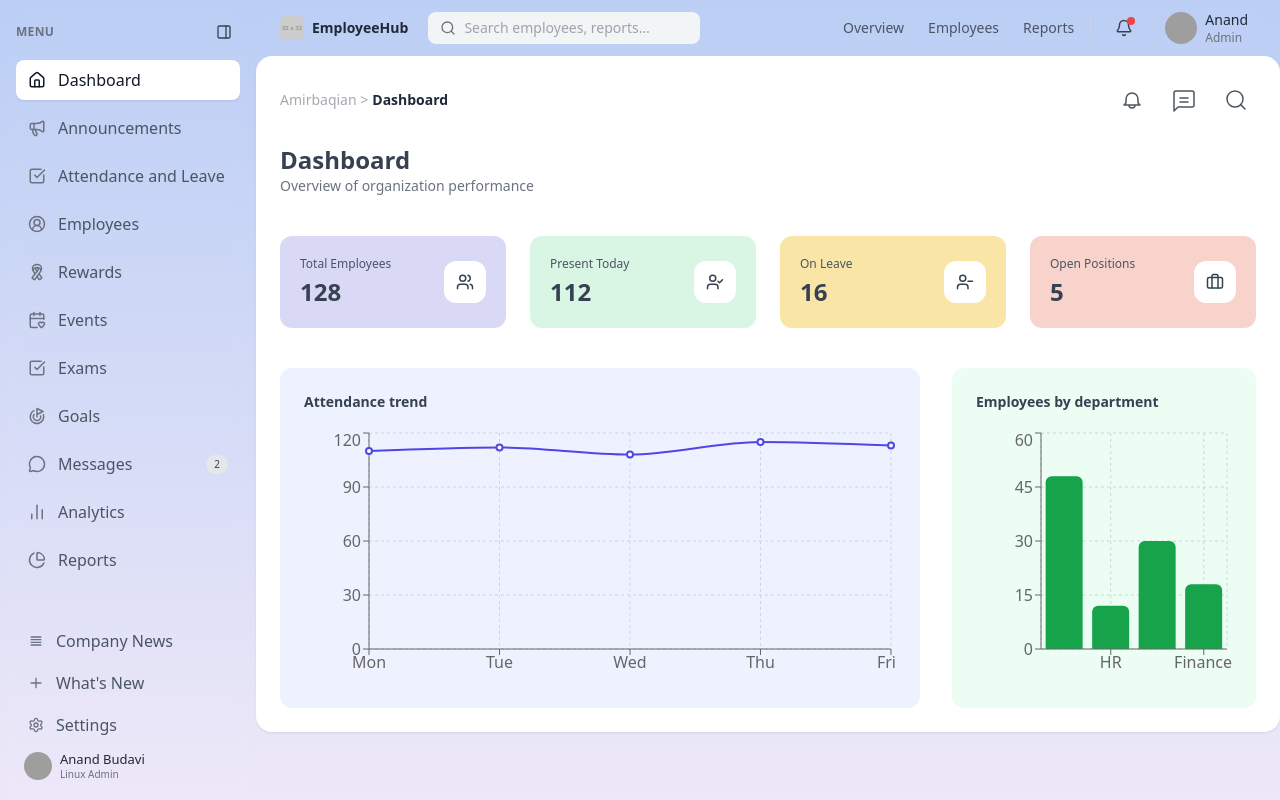
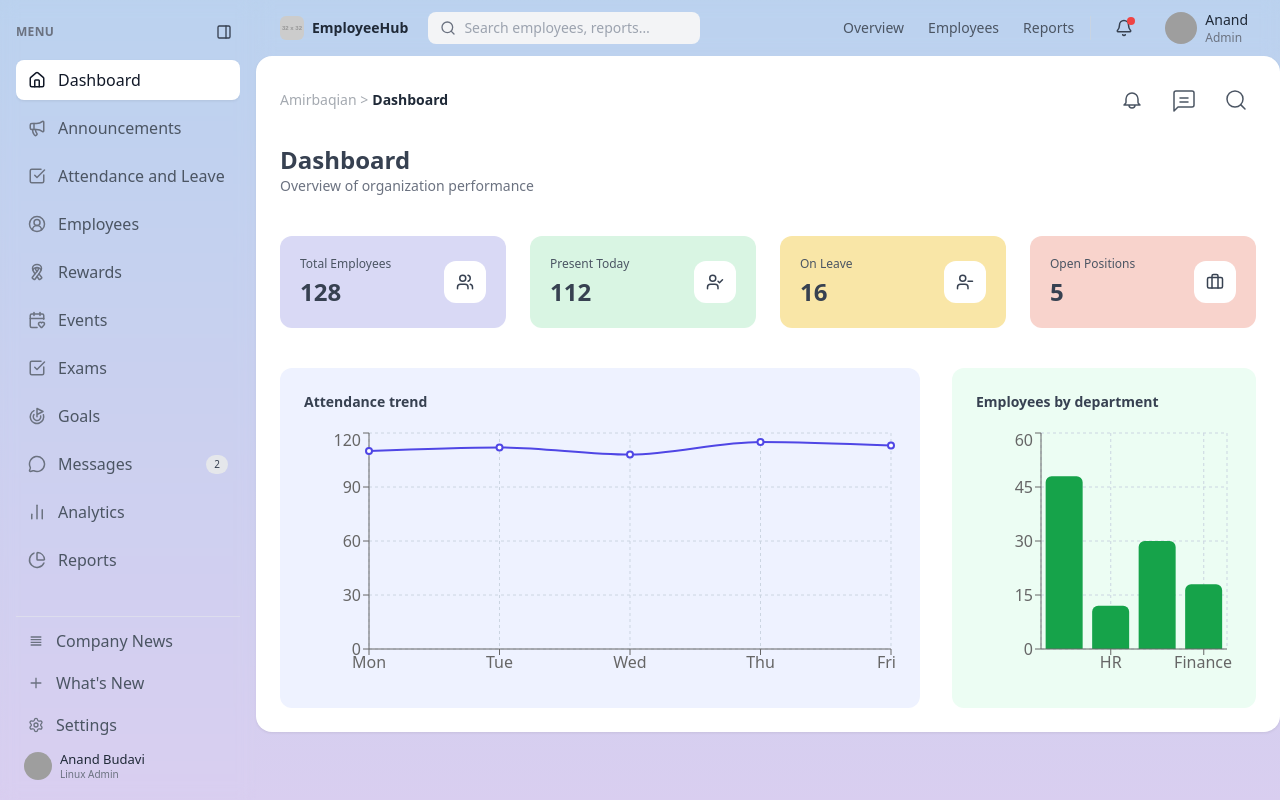
Before and after one commit to surajharogoppa/exam-dashboard, a React (Vite) app: page / in a window 1280 px wide. Built offline with nearby package versions, Linux system fonts and the light colour scheme; grey boxes are pictures that could not be loaded.

Commit message:
changed sidebar color

```diff
--- a/tailwind.config.js
+++ b/tailwind.config.js
@@ -14,8 +14,8 @@ module.exports = {
         badgeGray: '#D9D9D9',
         upcomingPurple: '#D9D9F5',
         upcomingGreen: '#D9F5E3',
-        sidebarTop: "#8dd1ff60",
-        sidebarBottom: "#ffffff8c",
+        sidebarTop: "#9dd8ee7c",
+        sidebarBottom: "#fdfbff0c",
         sidebarActiveBg: '#F3F4F6',
         calendarPillBg: '#F3F4F6',
       },
```
